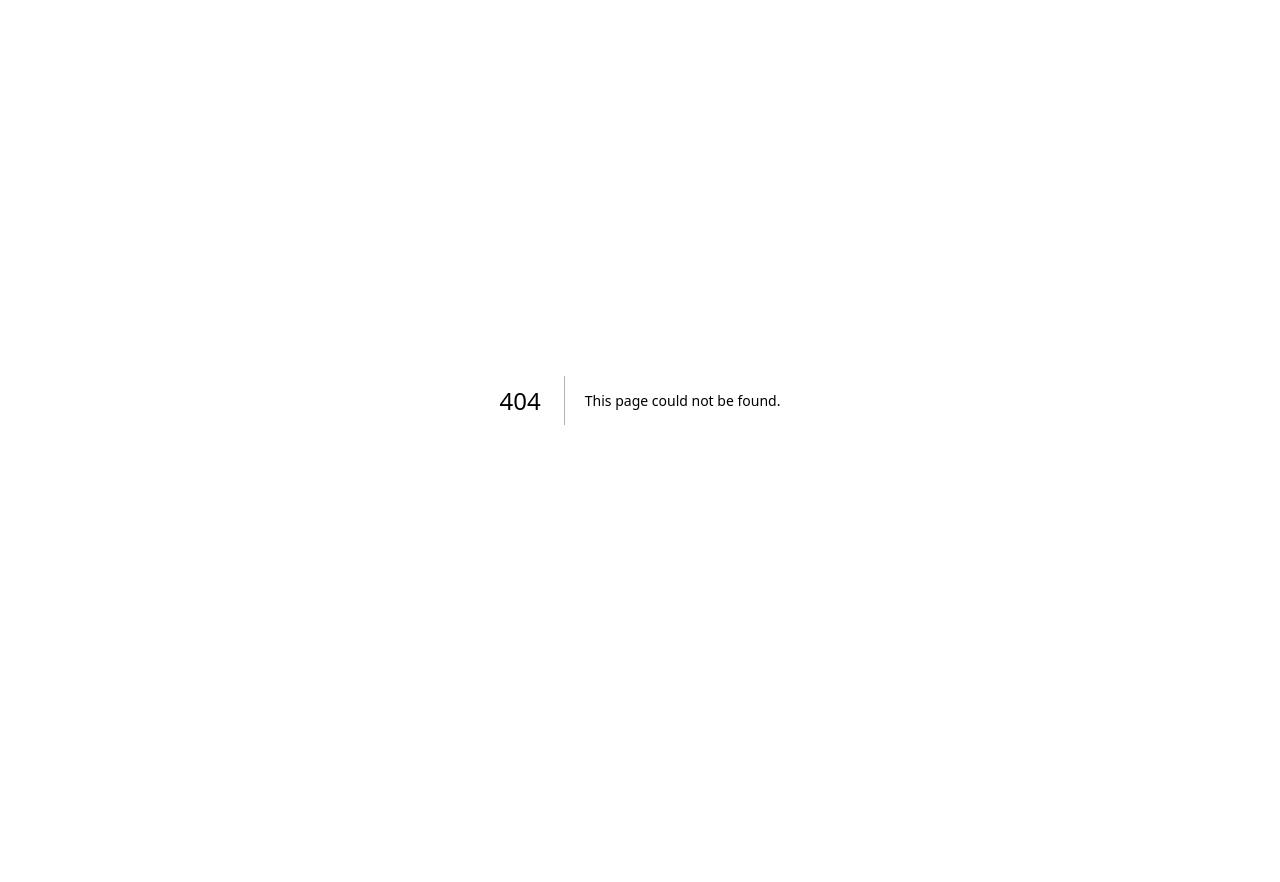
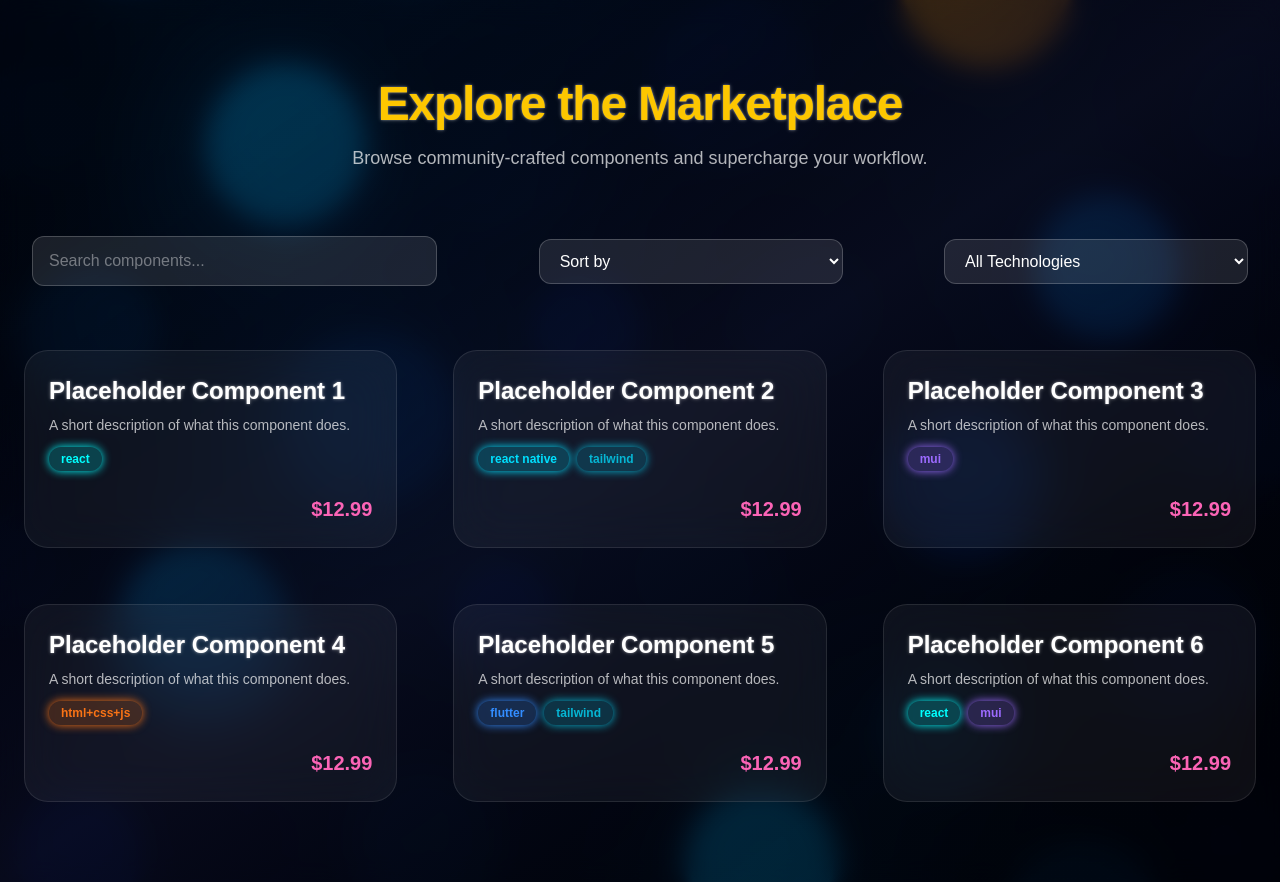
Before and after one commit to AlexanderBarlow/component-marketplace, a Next.js app: page /marketplace in a window 1280 px wide. Before the commit this address had no page. Before the commit the page ends 800 px from the top, so only its background shows below. Built offline with nearby package versions, Linux system fonts and the light colour scheme.

Commit message:
marketplace

```diff
--- a/app/layout.js
+++ b/app/layout.js
@@ -17,7 +17,6 @@ export const metadata = {
   title: "Component Marketplace",
   description: "UI Components Platform",
   manifest: "/manifest.json",
-  themeColor: "#FFD700",
 };
 
 export default function RootLayout({ children }) {
--- /dev/null
+++ b/app/marketplace/page.js
@@ -0,0 +1,140 @@
+"use client";
+
+import Image from "next/image";
+import { useState } from "react";
+
+export default function MarketplacePage() {
+  const [search, setSearch] = useState("");
+  const [sort, setSort] = useState("default");
+  const [tech, setTech] = useState("all");
+
+  const techOptions = [
+    "all",
+    "react",
+    "react native",
+    "flutter",
+    "mui",
+    "tailwind",
+    "html+css+js",
+  ];
+
+  const techColors = {
+    react: "bg-[#0ff]/20 text-[#0ff] shadow-[0_0_10px_#0ff]",
+    "react native": "bg-[#00e0ff]/20 text-[#00e0ff] shadow-[0_0_10px_#00e0ff]",
+    flutter: "bg-[#338dff]/20 text-[#338dff] shadow-[0_0_10px_#338dff]",
+    mui: "bg-[#9c6bff]/20 text-[#9c6bff] shadow-[0_0_10px_#9c6bff]",
+    tailwind: "bg-[#06b6d4]/20 text-[#06b6d4] shadow-[0_0_10px_#06b6d4]",
+    "html+css+js": "bg-[#f97316]/20 text-[#f97316] shadow-[0_0_10px_#f97316]",
+  };
+
+  const components = [...Array(6)].map((_, i) => {
+    const techCombos = [
+      ["react"],
+      ["react native", "tailwind"],
+      ["mui"],
+      ["html+css+js"],
+      ["flutter", "tailwind"],
+      ["react", "mui"],
+    ];
+    return {
+      id: i,
+      name: `Placeholder Component ${i + 1}`,
+      description: "A short description of what this component does.",
+      price: "$12.99",
+      technologies: techCombos[i % techCombos.length],
+    };
+  });
+
+  return (
+    <div className="relative min-h-screen w-full bg-background text-foreground font-sans overflow-hidden px-6 py-20">
+      <Image
+        src="/back.png"
+        alt="Background"
+        fill
+        quality={100}
+        priority
+        className="absolute inset-0 z-0 object-cover object-center scale-105 brightness-[0.9] saturate-[1.2]"
+      />
+
+      <div className="absolute inset-0 z-0 bg-gradient-to-br from-black/40 via-[#0B0C1Eaa] to-black/60 backdrop-blur-md" />
+
+      <div className="relative z-10 max-w-7xl mx-auto w-full space-y-16">
+        <div className="text-center">
+          <h1 className="text-4xl sm:text-5xl font-extrabold text-yellow-400 tracking-tight text-glow">
+            Explore the Marketplace
+          </h1>
+          <p className="text-lg text-white/70 mt-4 max-w-2xl mx-auto">
+            Browse community-crafted components and supercharge your workflow.
+          </p>
+        </div>
+
+        <div className="flex flex-col sm:flex-row flex-wrap items-center justify-between gap-4 px-2">
+          <input
+            type="text"
+            value={search}
+            onChange={(e) => setSearch(e.target.value)}
+            placeholder="Search components..."
+            className="w-full sm:w-1/3 px-4 py-3 bg-white/10 border border-white/20 rounded-xl text-white placeholder:text-white/40 focus:outline-none focus:ring-2 focus:ring-pink-400"
+          />
+          <select
+            value={sort}
+            onChange={(e) => setSort(e.target.value)}
+            className="w-full sm:w-1/4 px-4 py-3 bg-white/10 border border-white/20 rounded-xl text-white focus:outline-none focus:ring-2 focus:ring-blue-400"
+          >
+            <option value="default">Sort by</option>
+            <option value="popular">Most Popular</option>
+            <option value="recent">Newest</option>
+            <option value="price-low">Price: Low to High</option>
+            <option value="price-high">Price: High to Low</option>
+          </select>
+          <select
+            value={tech}
+            onChange={(e) => setTech(e.target.value)}
+            className="w-full sm:w-1/4 px-4 py-3 bg-white/10 border border-white/20 rounded-xl text-white focus:outline-none focus:ring-2 focus:ring-green-400"
+          >
+            {techOptions.map((option) => (
+              <option key={option} value={option}>
+                {option === "all"
+                  ? "All Technologies"
+                  : option.charAt(0).toUpperCase() + option.slice(1)}
+              </option>
+            ))}
+          </select>
+        </div>
+
+        <div className="grid grid-cols-1 sm:grid-cols-2 lg:grid-cols-3 gap-14">
+          {components.map((component) => (
+            <div
+              key={component.id}
+              className="bg-white/5 border border-white/10 backdrop-blur-xl rounded-3xl p-6 shadow-glow hover:scale-[1.02] transition-all duration-300 cursor-pointer flex flex-col justify-between text-white group"
+            >
+              <div>
+                <h3 className="text-2xl font-bold text-glow mb-2 group-hover:text-yellow-300">
+                  {component.name}
+                </h3>
+                <p className="text-sm text-white/70 mb-3">
+                  {component.description}
+                </p>
+                <div className="flex flex-wrap gap-2 mt-3">
+                  {component.technologies.map((tech) => (
+                    <span
+                      key={tech}
+                      className={`inline-block px-3 py-1 text-xs font-semibold rounded-full ${techColors[tech]}`}
+                    >
+                      {tech}
+                    </span>
+                  ))}
+                </div>
+              </div>
+              <div className="mt-6 text-right">
+                <span className="text-pink-400 font-bold text-xl">
+                  {component.price}
+                </span>
+              </div>
+            </div>
+          ))}
+        </div>
+      </div>
+    </div>
+  );
+}
```
